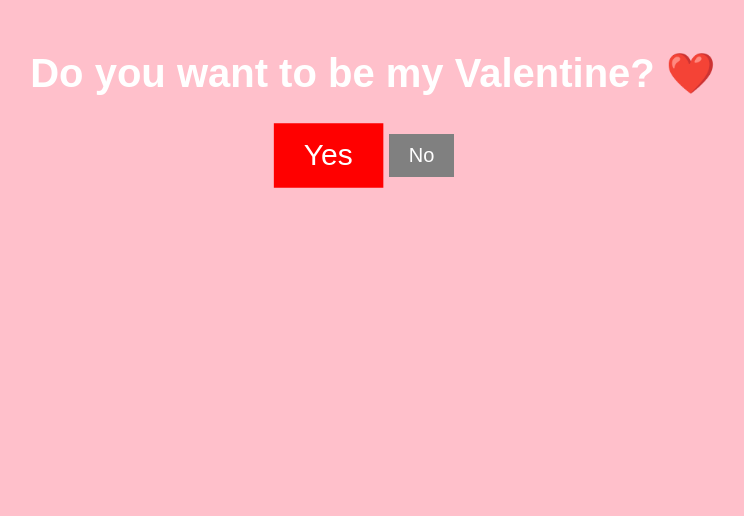
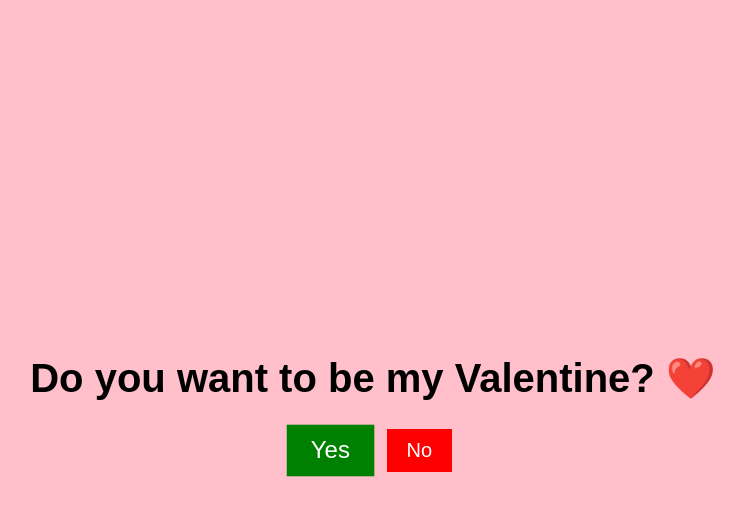
Before and after one commit to danielpencu/lovey, a plain HTML site: page index.html in a window 1280 px wide. Both pictures are taken after a click on the button "No". Shown: the whole page, without its empty margins (267-1011 px from the left). Drawn offline with Linux system fonts and the light colour scheme.

Commit message:
Add files via upload

```diff
--- a/script.js
+++ b/script.js
@@ -2,8 +2,11 @@ const yesBtn = document.getElementById("yes-btn");
 const noBtn = document.getElementById("no-btn");
 const gifContainer = document.getElementById("gif-container");
 
-noBtn.addEventListener("mouseover", function() {
-    yesBtn.style.transform = "scale(1.5)";
+let scale = 1; // Păstrează dimensiunea inițială
+
+noBtn.addEventListener("click", function() {
+    scale += 0.2; // Crește dimensiunea treptat
+    yesBtn.style.transform = `scale(${scale})`;
 });
 
 yesBtn.addEventListener("click", function() {
--- a/style.css
+++ b/style.css
@@ -2,11 +2,16 @@ body {
     font-family: Arial, sans-serif;
     text-align: center;
     background-color: pink;
-    color: white;
+    color: black;
+    display: flex;
+    justify-content: center;
+    align-items: center;
+    height: 100vh;
+    margin: 0;
 }
 
 .container {
-    margin-top: 50px;
+    text-align: center;
 }
 
 h1 {
@@ -15,24 +20,26 @@ h1 {
 
 .buttons {
     margin-top: 20px;
+    display: flex;
+    justify-content: center;
+    gap: 20px; /* Crește distanța între butoane */
 }
 
 button {
     font-size: 20px;
     padding: 10px 20px;
-    margin: 10px;
     border: none;
     cursor: pointer;
     transition: all 0.3s ease-in-out;
 }
 
 #yes-btn {
-    background-color: red;
+    background-color: green;
     color: white;
 }
 
 #no-btn {
-    background-color: gray;
+    background-color: red;
     color: white;
 }
 
```
